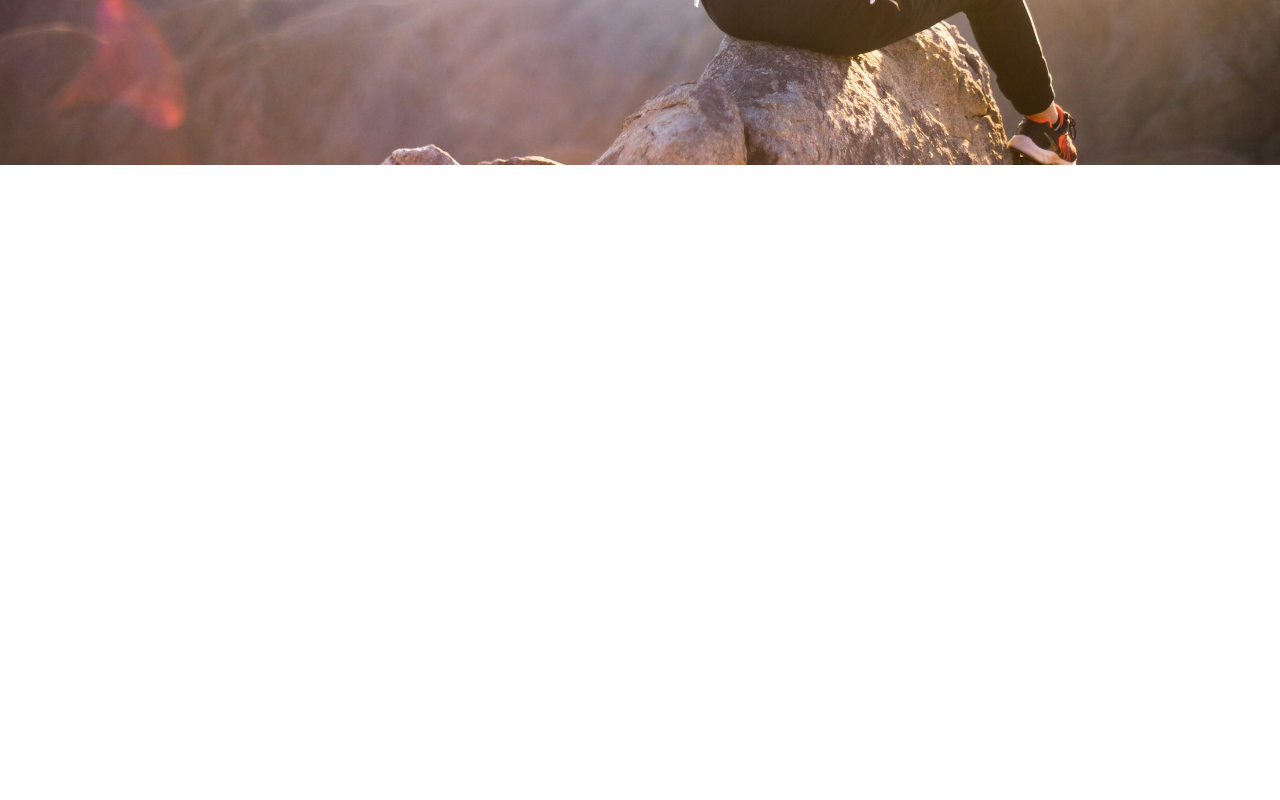
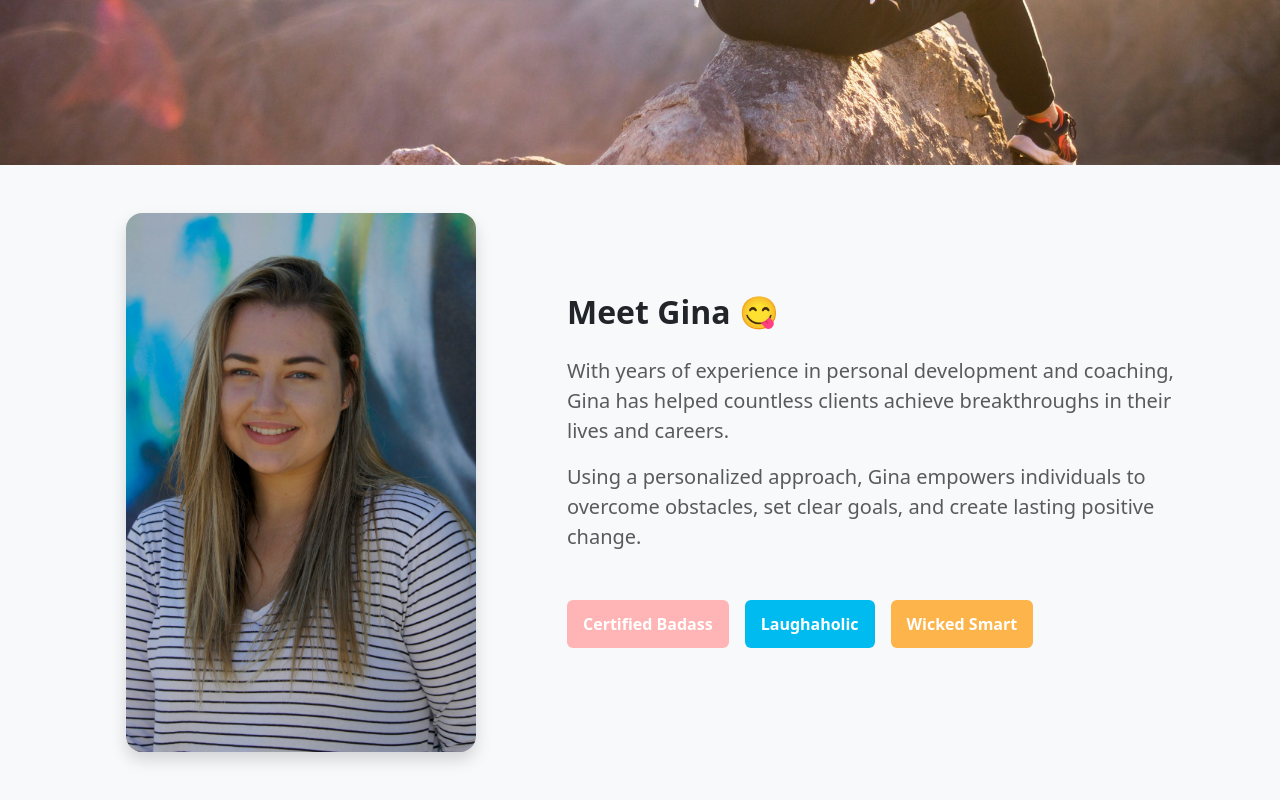
Before and after one commit to ReneMSdev/gina-website, a plain HTML site: page index.html in a window 1280 px wide. Shown: the part 543-1343 px from the top of the page. Before the commit the page ends 800 px from the top, so only its background shows below. Drawn offline with nearby package versions, Linux system fonts and the light colour scheme.

Commit message:
About Section

```diff
--- a/index.html
+++ b/index.html
@@ -102,18 +102,57 @@
           <div class="row align-items-center">
             <!-- Left Column -->
             <div class="col-md-7 text-md-start">
-              <h1 class="display-4 fw-bold mt-10 mb-3">Unlock Your Full Potential</h1>
+              <h1 class="display-4 fw-bold mb-3">Unlock Your Full Potential</h1>
               <p class="lead px-2 mb-3">
                 Transform your mindset, achieve your goals, and create the life you deserve.
               </p>
               <a
                 href="https://calendly.com/dummy-link"
-                class="schedule btn btn-lg btn-info fw-bold mt-3"
+                class="schedule btn btn-lg btn-info fw-bold mt-3 shadow"
                 >Schedule a Consultation Call</a
               >
             </div>
             <!-- Right Column -->
             <div class="col-md-6 d-none d-md-block"></div>
+          </div>
+        </div>
+      </div>
+    </section>
+
+    <!-- About Section -->
+    <section
+      id="id"
+      class="py-5 bg-light"
+    >
+      <div class="container">
+        <div class="row align-items-center g-5">
+          <!-- Profile Photo -->
+          <div class="col-lg-5 text-center">
+            <img
+              src="assets/img/profile.jpg"
+              alt="Gina's profile picture"
+              class="img-fluid mw-25 rounded-4 shadow about-img"
+            />
+          </div>
+
+          <!-- Bio & Credentials -->
+          <div class="col-lg-7 mt-4 mt-lg-0">
+            <h2 class="fw-bold mt-4 mb-4 text-center text-md-start">Meet Gina 😋</h2>
+            <p class="lead text-muted">
+              With years of experience in personal development and coaching, Gina has helped
+              countless clients achieve breakthroughs in their lives and careers.
+            </p>
+            <p class="lead text-muted">
+              Using a personalized approach, Gina empowers individuals to overcome obstacles, set
+              clear goals, and create lasting positive change.
+            </p>
+
+            <!-- Credentials -->
+            <div class="mt-5 d-flex gap-3">
+              <span class="badge badge1 fs-6 p-3">Certified Badass</span>
+              <span class="badge badge2 fs-6 p-3">Laughaholic</span>
+              <span class="badge badge3 fs-6 p-3">Wicked Smart</span>
+            </div>
           </div>
         </div>
       </div>
--- a/styles.css
+++ b/styles.css
@@ -1,6 +1,11 @@
 /* Navbar Styling */
 .navbar-nav .nav-link:hover {
   color: #407088 !important;
+}
+
+/* Consultation Button */
+.schedule {
+  color: #132743;
 }
 
 /* Custom Menu Toggle Button */
@@ -94,3 +99,27 @@
     height: 60vh;
   }
 }
+
+/* About Image */
+.about-img {
+  max-width: 300px;
+}
+
+@media (min-width: 768px) {
+  .about-img {
+    max-width: 350px;
+  }
+}
+
+/* Badge Colors */
+.badge1 {
+  background: #ffb5b5;
+}
+
+.badge2 {
+  background: #00bbf0;
+}
+
+.badge3 {
+  background: #fdb44b;
+}
```
Also changed, not shown: assets/img/profile.jpg (added).
